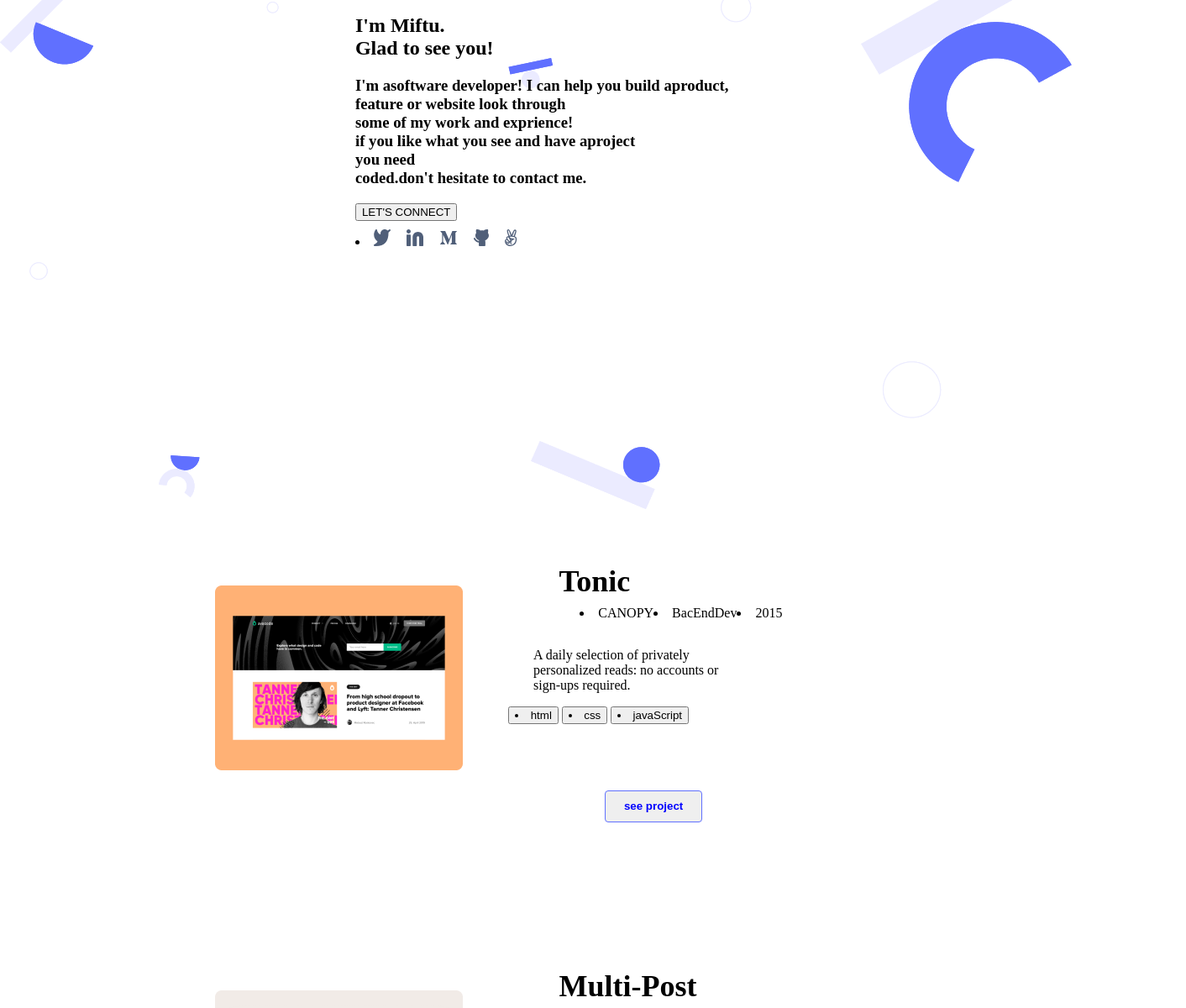
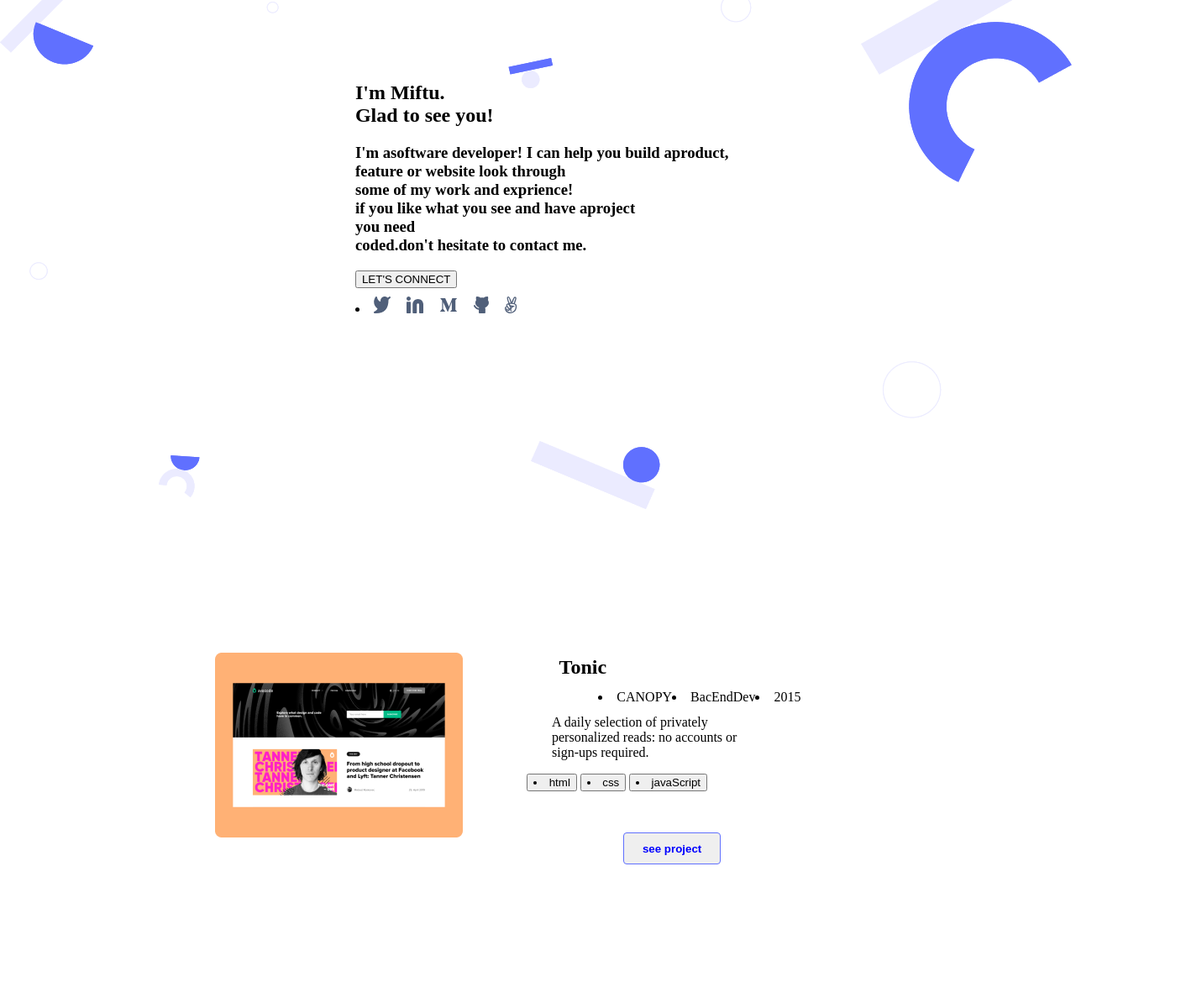
Before and after one commit to miftuqenni/keneni, a website: page index.html in a window 1280 px wide. Shown: the part 39-1239 px from the top of the page at 84% size, 1412 px wide, since content can reach past the window. Drawn offline with Linux system fonts and the light colour scheme; files whose address does not match are found by name.

Commit message:
desktopscreen

```diff
--- a/css/index.css
+++ b/css/index.css
@@ -60,7 +60,7 @@
   border-radius: 4px;
   width: 116px;
   height: 38px;
-  margin-top: 20px;
+  margin-top: -10px;
 }
 
 .About {
@@ -139,29 +139,29 @@
   .half {
     display: flex;
     flex-direction: row;
-
   }
 
   .tonic {
     margin-left: 40%;
-    margin-top: -250px;
-    font-size: 36px;
+    margin-top: -220px;
+    font-size: 24px;
     font-weight: bold;
   }
 
   .About {
     padding-left: 40%;
-
   }
 
   .contact {
     padding-left: 40%;
+    width: 900px;
   }
 
   .list {
-    margin-left: -60px;
+    margin-left: -20px;
     margin-right: 15%;
-    margin-top: -200px;
+    margin-top: -180px;
+    padding-left: 1%;
   }
 
   .sentence {
@@ -197,9 +197,14 @@
     justify-content: space-between;
   }
 
+
   .ab {
     font-size: 36px;
     font-weight: bold;
+  }
+
+  .therest {
+    margin-top: 100px;
   }
 
   .f {
```
Also changed, not shown: index.html (+0 -1 lines), index.js (+12 -1 lines).
